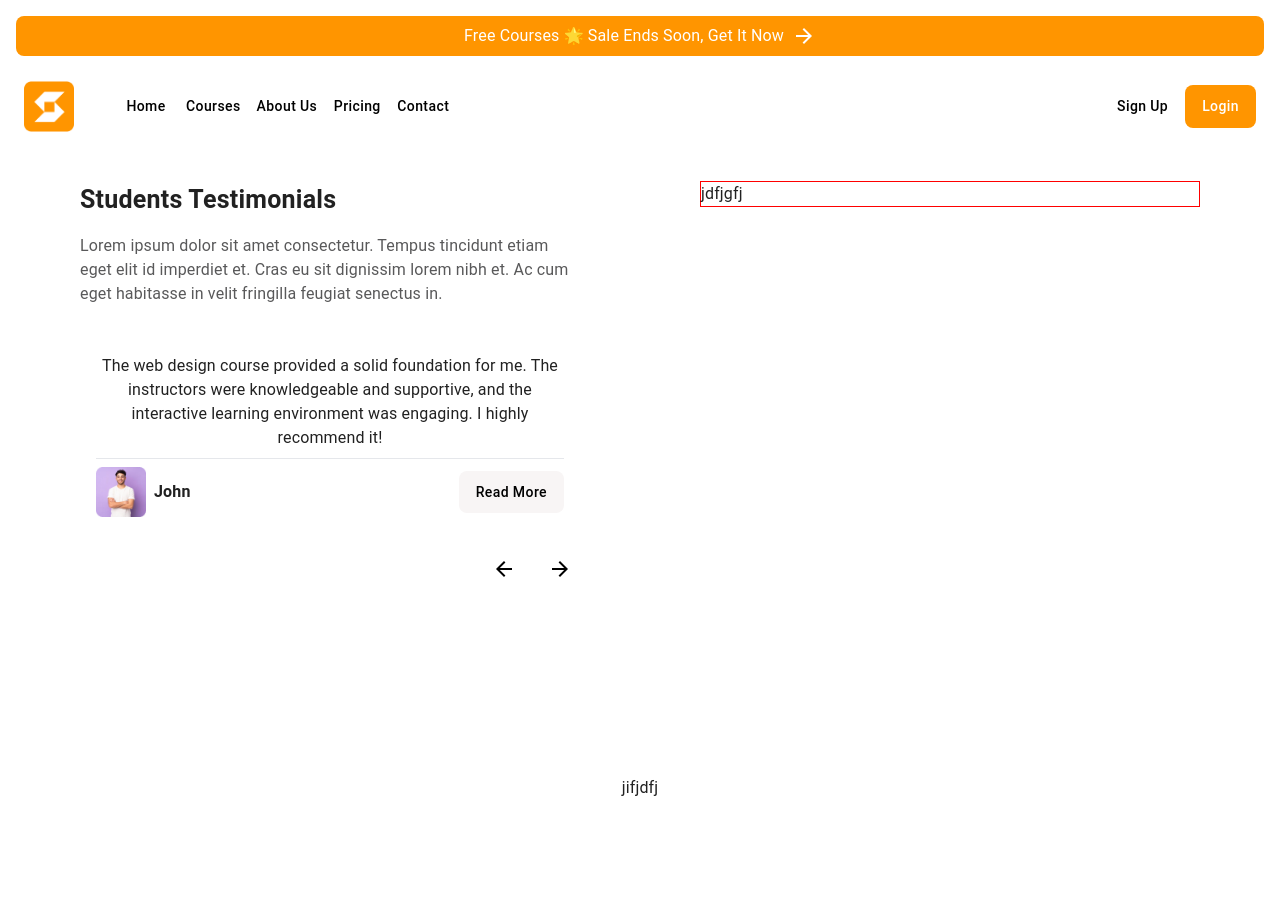
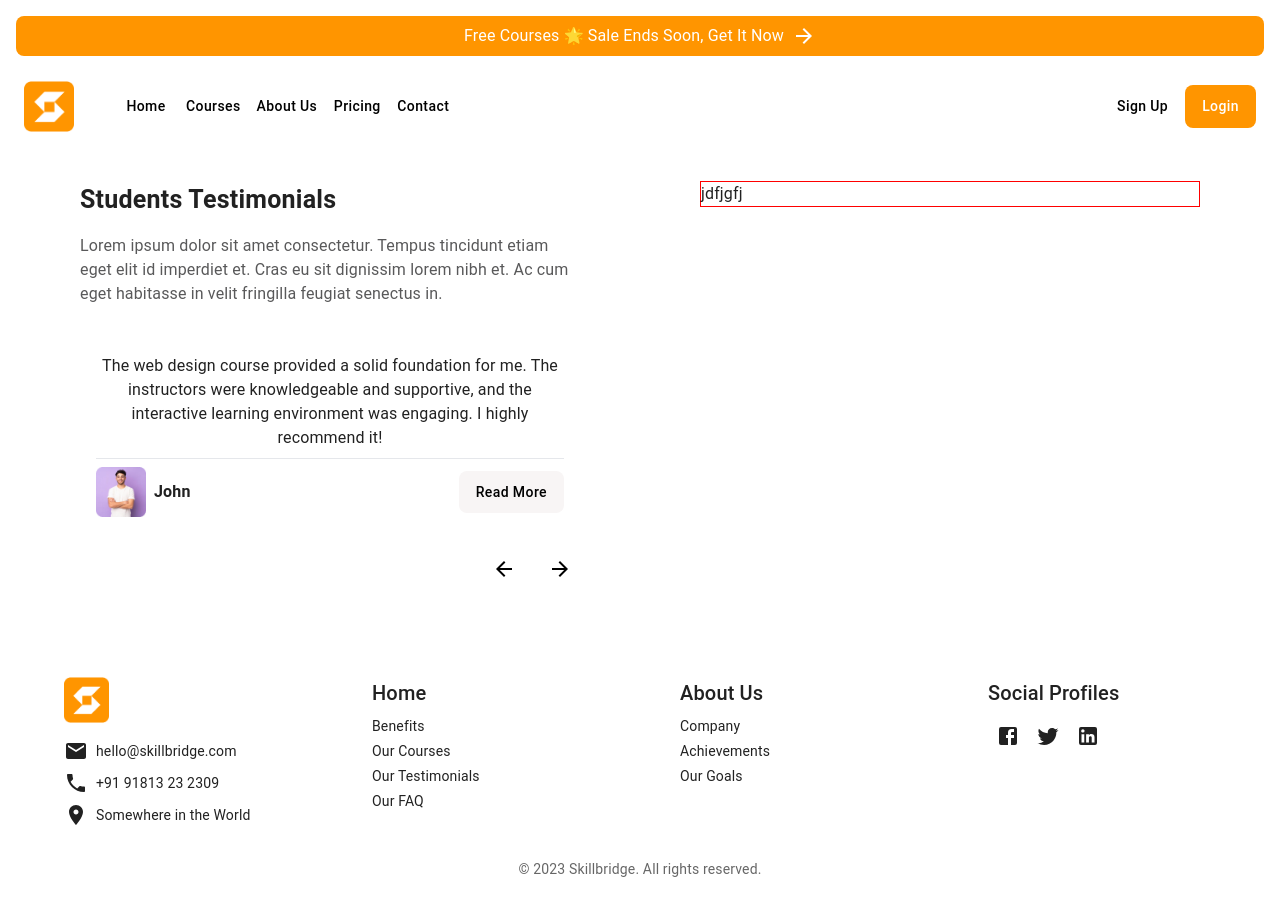
Before and after one commit to Moustafa-Elsayed/onlinecourse, a Next.js app: page /login in a window 1280 px wide. Shown: the top 916 px of the page. Before the commit the page ends 800 px from the top, so only its background shows below. Built offline with nearby package versions, Linux system fonts and the light colour scheme.

Commit message:
work on footer

```diff
--- a/src/components/layout/Footer.js
+++ b/src/components/layout/Footer.js
@@ -1,14 +1,153 @@
-import { Box, Typography } from "@mui/material";
 import React from "react";
+import {
+  Container,
+  Grid,
+  Typography,
+  Link,
+  Box,
+  IconButton,
+} from "@mui/material";
+import { Facebook, Twitter, LinkedIn } from "@mui/icons-material";
+import EmailIcon from "@mui/icons-material/Email";
+import PhoneIcon from "@mui/icons-material/Phone";
+import PlaceIcon from "@mui/icons-material/Place";
 import Logo from "../../../public/Image/Logo.png";
+import Image from "next/image";
 
 const Footer = () => {
   return (
-    <>
-      <Box sx={{ backgroundColor: "white", textAlign: "center" }}>
-        <Typography>jifjdfj</Typography>
-      </Box>
-    </>
+    <Box component="footer" sx={{ py: 6, bgcolor: "background.paper", mt: 5 }}>
+      <Container maxWidth="lg">
+        <Grid container spacing={10}>
+          <Grid item xs={12} sm={3}>
+            <Box display="flex" flexDirection="column" alignItems="start">
+              <Box mb={2}>
+                <Image src={Logo} width={45} height={45} alt="logo" />
+              </Box>
+              <Box
+                display="flex"
+                flexDirection="column"
+                alignItems="flex-start"
+              >
+                <Box display="flex" alignItems="center" mb={1}>
+                  <EmailIcon sx={{ mr: 1 }} />
+                  <Typography variant="body2">hello@skillbridge.com</Typography>
+                </Box>
+                <Box display="flex" alignItems="center" mb={1}>
+                  <PhoneIcon sx={{ mr: 1 }} />
+                  <Typography variant="body2">+91 91813 23 2309</Typography>
+                </Box>
+                <Box display="flex" alignItems="center">
+                  <PlaceIcon sx={{ mr: 1 }} />
+                  <Typography variant="body2">
+                    Somewhere in the World
+                  </Typography>
+                </Box>
+              </Box>
+            </Box>
+          </Grid>
+          <Grid item xs={12} sm={3}>
+            <Typography variant="h6" gutterBottom>
+              Home
+            </Typography>
+            <Link
+              sx={{ textDecoration: "none" }}
+              href="#"
+              variant="body2"
+              display="block"
+              color="inherit"
+              gutterBottom
+            >
+              Benefits
+            </Link>
+            <Link
+              sx={{ textDecoration: "none" }}
+              href="#"
+              variant="body2"
+              display="block"
+              color="inherit"
+              gutterBottom
+            >
+              Our Courses
+            </Link>
+            <Link
+              sx={{ textDecoration: "none" }}
+              href="#"
+              variant="body2"
+              display="block"
+              color="inherit"
+              gutterBottom
+            >
+              Our Testimonials
+            </Link>
+            <Link
+              sx={{ textDecoration: "none" }}
+              href="#"
+              variant="body2"
+              display="block"
+              color="inherit"
+            >
+              Our FAQ
+            </Link>
+          </Grid>
+          <Grid item xs={12} sm={3}>
+            <Typography variant="h6" gutterBottom>
+              About Us
+            </Typography>
+            <Link
+              sx={{ textDecoration: "none" }}
+              href="#"
+              variant="body2"
+              display="block"
+              color="inherit"
+              gutterBottom
+            >
+              Company
+            </Link>
+            <Link
+              sx={{ textDecoration: "none" }}
+              href="#"
+              variant="body2"
+              display="block"
+              color="inherit"
+              gutterBottom
+            >
+              Achievements
+            </Link>
+            <Link
+              sx={{ textDecoration: "none" }}
+              href="#"
+              variant="body2"
+              display="block"
+              color="inherit"
+            >
+              Our Goals
+            </Link>
+          </Grid>
+          <Grid item xs={12} sm={3}>
+            <Typography variant="h6" gutterBottom>
+              Social Profiles
+            </Typography>
+            <Box display="flex">
+              <IconButton href="#" color="inherit">
+                <Facebook />
+              </IconButton>
+              <IconButton href="#" color="inherit">
+                <Twitter />
+              </IconButton>
+              <IconButton href="#" color="inherit">
+                <LinkedIn />
+              </IconButton>
+            </Box>
+          </Grid>
+        </Grid>
+        <Box mt={4} textAlign="center">
+          <Typography variant="body2" color="textSecondary">
+            &copy; 2023 Skillbridge. All rights reserved.
+          </Typography>
+        </Box>
+      </Container>
+    </Box>
   );
 };
 
```
Also changed, not shown: src/pages/login/index.js (+3 -5 lines).
